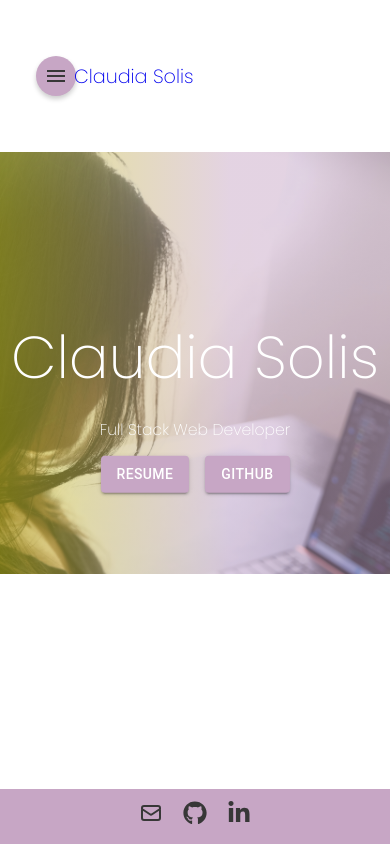
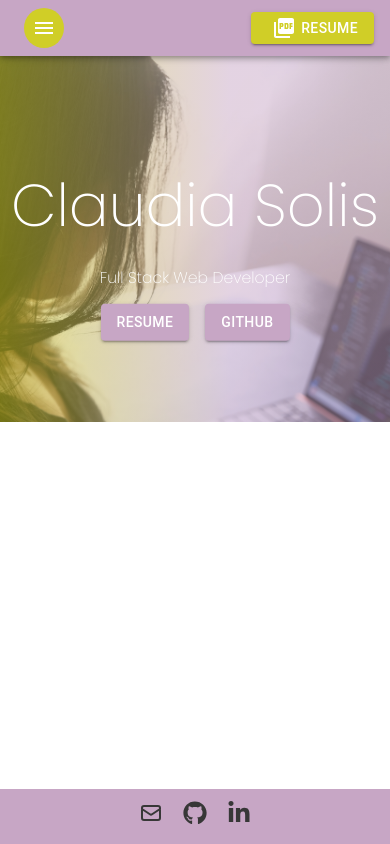
Before and after one commit to cjsolis12/claudia-solis, a React (Vite) app: page / in a window 390 px wide. Shown: the top 844 px of the page. Built offline with nearby package versions, Linux system fonts and the light colour scheme.

Commit message:
created responsive navbar

```diff
--- a/src/App.jsx
+++ b/src/App.jsx
@@ -1,11 +1,12 @@
 import { Routes, Route } from "react-router-dom";
 import { useMediaQuery } from "@mui/material";
+import { UIProvider } from "./components/ui/context";
 
 //Components
 import Navbar from "./components/layout/Navbar";
-import NavbarSmallScreen from "./components/layout/NavbarSmallScreen";
+import Nav from "./components/layout/Nav";
 import Footer from "./components/layout/Footer";
-import PageLayout from "./components/layout/PageLayouts";
+import NavDrawer from "./components/layout/NavDrawer";
 
 // Main Pages
 import Home from "./pages/Home";
@@ -22,8 +23,9 @@ function App() {
   return (
     <>
       <div className="main-container">
-        {isSmallScreen ? <NavbarSmallScreen /> : <Navbar />}
-
+        <UIProvider>
+          {isSmallScreen ? <Nav /> : <Navbar />}
+          <NavDrawer />
           <Routes>
             <Route path="" element={<Home />} />
             <Route path="about" element={<About />} />
@@ -33,6 +35,7 @@ function App() {
           </Routes>
 
           <Footer />
+        </UIProvider>
       </div>
     </>
   );
--- /dev/null
+++ b/src/components/layout/Nav.jsx
@@ -0,0 +1,50 @@
+import React, { useState } from "react";
+import { AppBar, Toolbar, Typography, Button, IconButton } from "@mui/material";
+import PictureAsPdfIcon from "@mui/icons-material/PictureAsPdf";
+import MenuIcon from "@mui/icons-material/Menu";
+import { useUIContext } from "../ui/context";
+import HeroPage from "./PageHero"
+
+export default function Nav() {
+  const { setDrawerOpen } = useUIContext();
+  const [heroPage, setHeroPage] = useState(null);
+
+
+  const handleNavLinkClick = () => {
+    setHeroPage(pageName);
+    setDrawerOpen(true);
+  };
+
+  //Resume Download
+  const handleResumeDownload = () => {
+    const fileUrl =
+      "https://docs.google.com/document/d/1zsEbW0x16dFTWi2zpNTR1jfq_0-uqW4orMeG2kbzjFs/export?format=pdf";
+    window.open(fileUrl);
+  };
+  return (
+    <React.Fragment>
+      <AppBar sx={{ backgroundColor: "#C7A6C5" }}>
+        <Toolbar>
+          <IconButton onClick={() => setDrawerOpen(true)} sx={{ margin: ".5rem", backgroundColor: "#D0CE27" }}>
+            <MenuIcon sx={{ color: "white", fontSize: "1.5rem" }}/>
+          </IconButton>
+          <Button
+            variant="contained"
+            onClick={handleResumeDownload}
+            sx={{
+              backgroundColor: "#D0CE27",
+              marginLeft: "auto",
+              height: "2rem",
+              display: "flex",
+              alignItems: "center",
+              justifyContent: "center",
+            }}
+          >
+            <PictureAsPdfIcon sx={{ margin: "5px" }} /> Resume
+          </Button>
+        </Toolbar>
+      </AppBar>
+      {heroPage && <HeroPage title={heroPage} />}
+    </React.Fragment>
+  );
+}
--- /dev/null
+++ b/src/components/layout/NavDrawer.jsx
@@ -0,0 +1,65 @@
+import { useState } from "react";
+import {
+  Divider,
+  Drawer,
+  List,
+  ListItemButton,
+  ListItemText,
+} from "@mui/material";
+import { useUIContext } from "../ui/context";
+import CloseIcon from "@mui/icons-material/Close";
+import { useNavigate } from "react-router-dom";
+import HeroPage from "./PageHero";
+
+export default function NavDrawer() {
+  const { drawerOpen, setDrawerOpen } = useUIContext();
+  const [heroPage, setHeroPage] = useState(null);
+
+  const navigate = useNavigate();
+
+  const handleNavLinkClick = (link) => {
+   navigate({pathname:link.to, state:{ heroPage: link.pageName}});
+   setHeroPage(link.pageName)
+  }
+
+  // NavLinks
+  const navLinks = [
+    { to: "/about", text: "About", pageName: "About Me" },
+    { to: "/work", text: "Work", pageName: "My Work" },
+    { to: "/skills", text: "Skills", pageName: "My Skills" },
+    { to: "/contact", text: "Contact", pageName: "Get in Touch" },
+  ];
+
+  return (
+    <>
+      {drawerOpen && (
+        <CloseIcon
+          onClick={() => setDrawerOpen(false)}
+          sx={{
+            fontSize: "2rem",
+            position: "absolute",
+            top: 10,
+            left: 180,
+            zIndex: 1999,
+            color: "#D0CE27",
+            border: "solid 1px #D0CE27",
+            borderRadius: "50px",
+          }}
+        />
+      )}
+      <Drawer open={drawerOpen}>
+        <List>
+          {navLinks.map((link) => (
+            <ListItemButton
+              key={link.pageName}
+              onClick={() => handleNavLinkClick(link)}
+            >
+              <ListItemText>{link.text}</ListItemText>
+            </ListItemButton>
+          ))}
+        </List>
+      </Drawer>
+      {heroPage && <HeroPage title={heroPage} />}
+    </>
+  );
+}
--- a/src/components/layout/Navbar.jsx
+++ b/src/components/layout/Navbar.jsx
@@ -6,6 +6,7 @@ import {
   Typography,
   useMediaQuery,
   Button,
+  AppBar
 } from "@mui/material";
 import { useTheme } from "@mui/material/styles";
 import MenuIcon from "@mui/icons-material/Menu";
@@ -53,12 +54,6 @@ export default function Navbar() {
     setHoveredNavLink(null);
   };
 
-  //Toggle the state to show/hide the navLinks on small Screens
-  const handleMenuClick = () => {
-    if (isSmallScreen) {
-      setShowNavLinks((prevShowNavLinks) => !prevShowNavLinks);
-    }
-  };
 
   return (
     <div className="navbar">
--- a/src/components/layout/NavbarSmallScreen.jsx
+++ /dev/null
@@ -1,136 +0,0 @@
-import { useState } from "react";
-import { NavLink, useLocation } from "react-router-dom";
-import { IconButton, Toolbar } from "@mui/material";
-import MenuIcon from "@mui/icons-material/Menu";
-import { useHoveredNavLinkContext } from "../ui/HoveredNavLinkContext";
-import HeroPage from "./PageHero";
-
-export default function NavbarSmallScreen() {
-  const location = useLocation();
-  const isHomePage = location.pathname === "/";
-  const [heroPage, setHeroPage] = useState(null);
-  const [isHovered, setIsHovered] = useState(false);
-  const { hoveredNavLink, setHoveredNavLink } = useHoveredNavLinkContext();
-  const [showNavLinks, setShowNavLinks] = useState(false);
-
-  // NavLinks
-  const navLinks = [
-    { to: "/about", text: "About", pageName: "About Me" },
-    { to: "/work", text: "Work", pageName: "My Work" },
-    { to: "/skills", text: "Skills", pageName: "My Skills" },
-    { to: "/contact", text: "Contact", pageName: "Get in Touch" },
-  ];
-
-  const handleNavLinkClick = (pageName) => {
-    setHeroPage(pageName);
-    setShowNavLinks(false);
-  };
-
-  const handleMouseEnter = (navLinkName) => {
-    setHoveredNavLink(navLinkName);
-  };
-
-  const handleMouseLeave = () => {
-    setHoveredNavLink(null);
-  };
-  const handleMenuClick = () => {
-    setShowNavLinks((prevShowNavLinks) => !prevShowNavLinks);
-  };
-
-  return (
-    <div className="navbar">
-      <Toolbar
-        sx={{
-          display: "flex",
-          justifyContent: "space-between",
-          alignItems: "center",
-          color: "#373737",
-          margin: "3rem",
-        }}
-      >
-        {/* Hamburger menu for small screens */}
-        <div
-          style={{
-            position: "absolute",
-            left: "0",
-            top: "50%",
-            transform: "translateY(-50%)",
-          }}
-        >
-          <IconButton
-            edge="start"
-            color="inherit"
-            aria-label="menu"
-            sx={{
-              display: { xs: "block", md: "none" },
-              borderRadius: "50%",
-              backgroundColor: "#C7A6C5",
-              alignItems: "center",
-              justifyContent: "center",
-              width: "2.5rem",
-              height: "2.5rem",
-              boxShadow: "0px 3px 5px rgba(0, 0, 0, 0.2)",
-            }}
-            onClick={handleMenuClick}
-          >
-            <MenuIcon />
-          </IconButton>
-        </div>
-        {/* Render navLinks as a column under the icon when showNavLinks is true */}
-        {showNavLinks && (
-          <div
-            style={{
-              position: "absolute",
-              top: "100%",
-              transform: "translateX(-50%)",
-              display: "flex",
-              flexDirection: "column",
-              alignItems: "center",
-              opacity: ".9",
-              backdropFilter: "blur(30px)",
-              zIndex: "1",
-            }}
-          >
-            {navLinks.map((link) => (
-              <NavLink
-                key={link.to}
-                to={link.to}
-                exact={link.to === "/"}
-                activeClassName="active-link"
-                sx={{
-                  textDecoration:
-                    isHomePage && hoveredNavLink === link.text
-                      ? "underline"
-                      : "none",
-                  animation: `0.3s ease-in-out`,
-                }}
-                onClick={() => handleNavLinkClick(link.pageName)}
-                onMouseEnter={() => handleMouseEnter(link.text)}
-                onMouseLeave={handleMouseLeave}
-              >
-                {link.text}
-              </NavLink>
-            ))}
-          </div>
-        )}
-        {/* Name as Logo in Navbar */}
-        <NavLink
-          to={"/"}
-          className="nav-elements"
-          activeClassName="active-link"
-          sx={{
-            marginLeft: "1rem",
-            textDecoration: isHomePage && isHovered ? "underline" : "none",
-            color: "#373737",
-          }}
-          onClick={() => handleNavLinkClick()}
-          onMouseEnter={() => handleMouseEnter()}
-          onMouseLeave={handleMouseLeave}
-        >
-          Claudia Solis
-        </NavLink>
-      </Toolbar>
-      {heroPage && <HeroPage title={heroPage} />}
-    </div>
-  );
-}
--- /dev/null
+++ b/src/components/ui/context.jsx
@@ -0,0 +1,14 @@
+import { createContext, useContext, useState } from "react";
+
+export const UIContext = createContext();
+export const useUIContext = () => useContext(UIContext);
+
+export const UIProvider = ({ children})=> {
+    const [drawerOpen, setDrawerOpen ] = useState(false)
+
+    const value = {
+        drawerOpen,
+        setDrawerOpen
+    }
+    return <UIContext.Provider value={value} >{children}</UIContext.Provider>
+}
--- a/src/index.css
+++ b/src/index.css
@@ -174,7 +174,6 @@ a {
 }
 
 /* animation to navlinks */
-
 .nav-elements {
   position: relative;
   font-size: larger;
--- a/src/styles/theme/index.js
+++ b/src/styles/theme/index.js
@@ -1,4 +1,5 @@
 import { createTheme } from "@mui/material/styles";
+
 
 export const Colors = {
   oliveGreen: "#D0CE27",
@@ -27,8 +28,25 @@ const theme = createTheme({
         defaultProps: {
             disableRipple: true,
             disableElevation: true,
-
         }
+    },
+    MuiDrawer: {
+      styleOverrides:{
+        paper: {
+          width: 200,
+          background: Colors.charcoal,
+          color: Colors.lilac,
+          borderRadius: '0px 100px 0px 0px',
+          borderRight: `1px solid ${Colors.lilac}`
+        }
+      }
+    },
+    MuiDivider: {
+      styleOverrides: {
+        root: {
+          borderColor: Colors.lilac
+        }
+      }
     }
   }
 });
```
Lines whose indentation alone changed are shown as unchanged.
